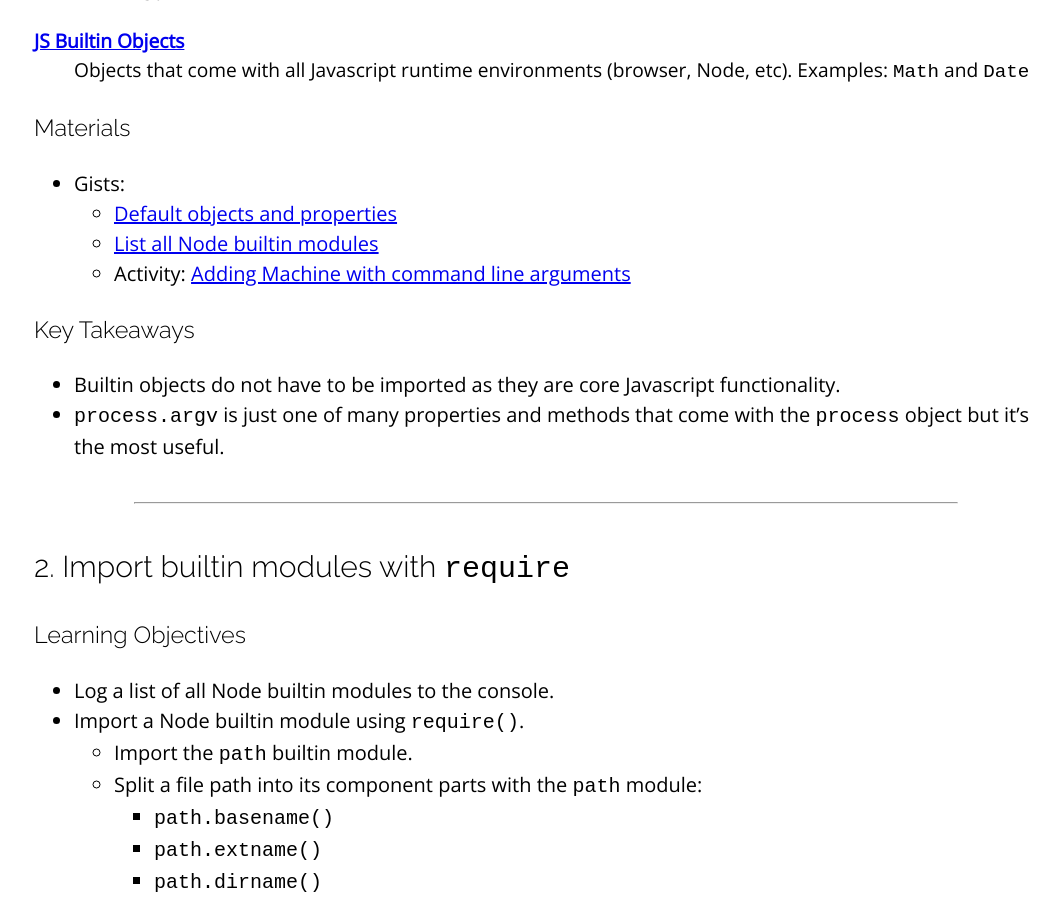
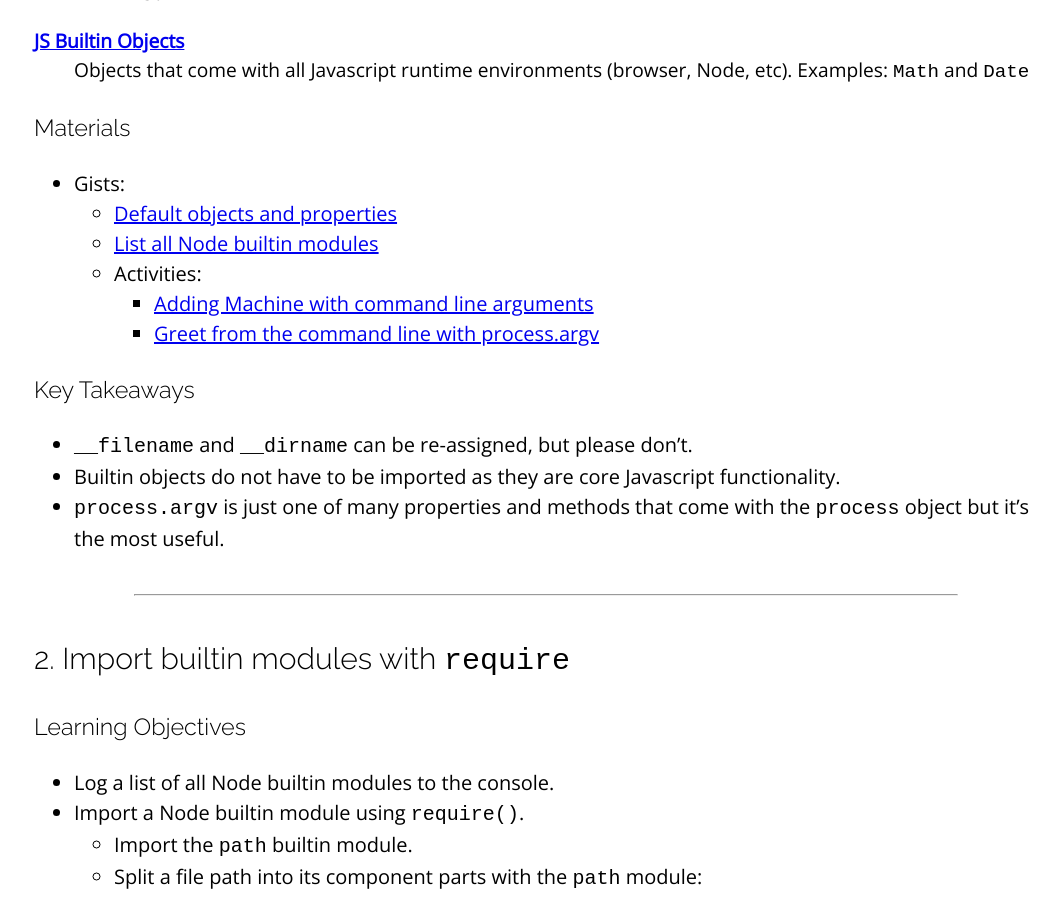
Before and after one commit to sait-wbdv/winter-2021, a Jekyll site: the page built from _posts/2021-03-08-node-modules.md, in a window 1280 px wide and 900 px high, scrolled down 1897 px. Shown: the whole window, without its empty margins (94-1154 px from the left). Built offline with Jekyll 4.4.1, drawn with Linux system fonts in a browser that asks for light colours; nearby versions of some CDN libraries.

Commit message:
added greet activity

```diff
--- a/_posts/2021-03-08-node-modules.md
+++ b/_posts/2021-03-08-node-modules.md
@@ -50,9 +50,12 @@ categories: cpnt262
 - Gists:
   - [Default objects and properties](https://gist.github.com/acidtone/873e18b256e3feca52d36ead8b1d5318)
   - [List all Node builtin modules](https://gist.github.com/acidtone/67f06e065255915f41f92abde65d2e2c)
-  - Activity: [Adding Machine with command line arguments](https://gist.github.com/acidtone/99208821b9d7fbdc5b04ae2ddd4d04bc)
+  - Activities:
+    - [Adding Machine with command line arguments](https://gist.github.com/acidtone/99208821b9d7fbdc5b04ae2ddd4d04bc)
+    - [Greet from the command line with process.argv](https://gist.github.com/acidtone/4afa69e5521e4232ecf406cae79a0ad0)
 
 ### Key Takeaways
+- `__filename` and `__dirname` can be re-assigned, but please don't.
 - Builtin objects do not have to be imported as they are core Javascript functionality.
 - `process.argv` is just one of many properties and methods that come with the `process` object but it's the most useful.
 
```
